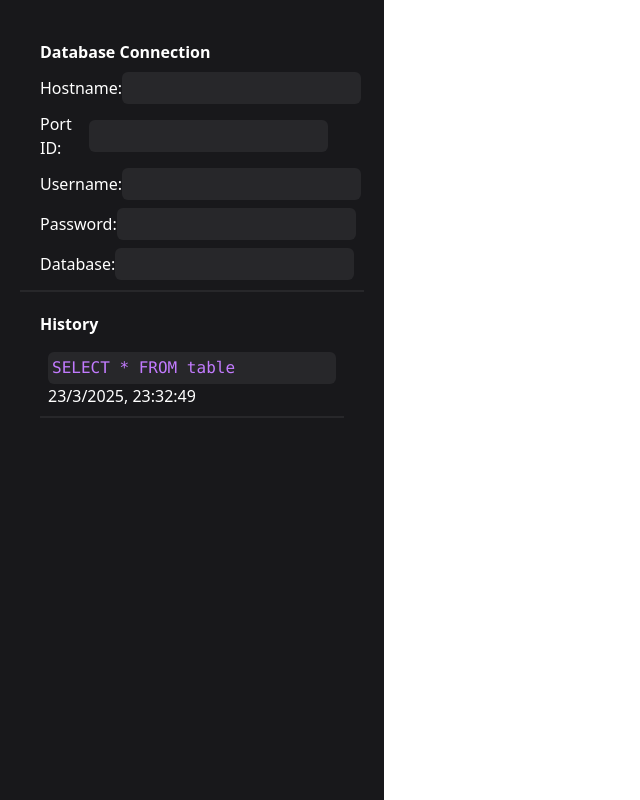
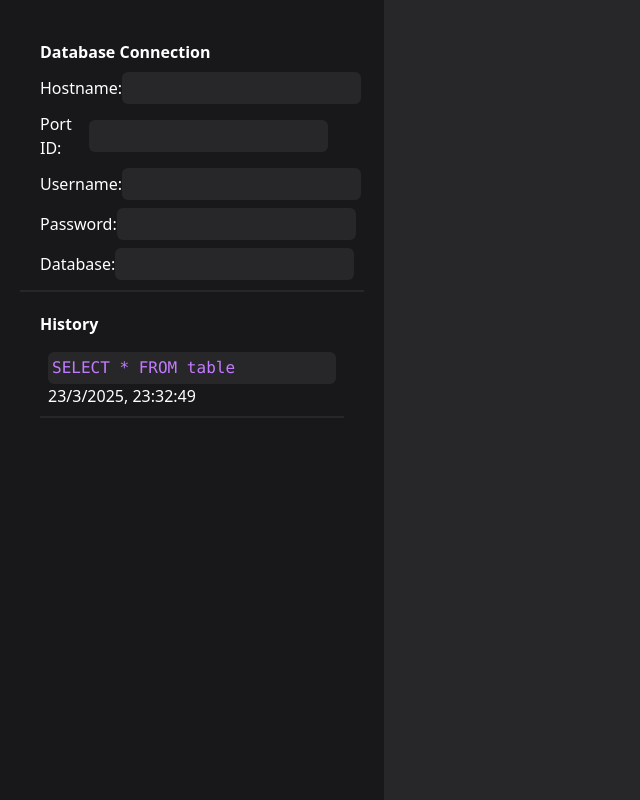
Before and after one commit to kabirbose/sql-translator, a Next.js app: page / in a window 1280 px wide. Shown: the whole page, without its empty margins (0-640 px from the left). Built offline with nearby package versions, Linux system fonts and the light colour scheme.

Commit message:
added right screen

```diff
--- a/src/app/components/ui/History.tsx
+++ b/src/app/components/history/History.tsx
@@ -4,7 +4,6 @@ export default function History() {
   return (
     <div className="h-[25rem] p-5 flex flex-col gap-2">
       <p className="font-bold">History</p>
-
       <HistoryItem text="SELECT * FROM table" />
     </div>
   );
--- a/src/app/components/ui/LeftSideBar.tsx
+++ b/src/app/components/ui/LeftSideBar.tsx
@@ -1,5 +1,5 @@
-import ConnectionInfo from "./ConnectionInfo";
-import History from "./History";
+import ConnectionInfo from "../connection/ConnectionInfo";
+import History from "../history/History";
 
 export default function LeftSideBar() {
   return (
--- /dev/null
+++ b/src/app/components/ui/RightScreen.tsx
@@ -0,0 +1,3 @@
+export default function RightScreen() {
+  return <div className="bg-zinc-800 text-white h-[100vh] w-[70%] p-5"></div>;
+}
--- a/src/app/page.tsx
+++ b/src/app/page.tsx
@@ -1,9 +1,11 @@
 import LeftSideBar from "./components/ui/LeftSideBar";
+import RightScreen from "./components/ui/RightScreen";
 
 export default function Home() {
   return (
-    <>
+    <div className="flex">
       <LeftSideBar />
-    </>
+      <RightScreen />
+    </div>
   );
 }
```
Also changed, not shown: src/app/components/connection/ConnectionInfo.tsx (renamed from src/app/components/ui/ConnectionInfo.tsx), src/app/components/connection/ConnectionInfoField.tsx (renamed from src/app/components/ui/ConnectionInfoField.tsx), src/app/components/history/HistoryItem.tsx (renamed from src/app/components/ui/HistoryItem.tsx).
